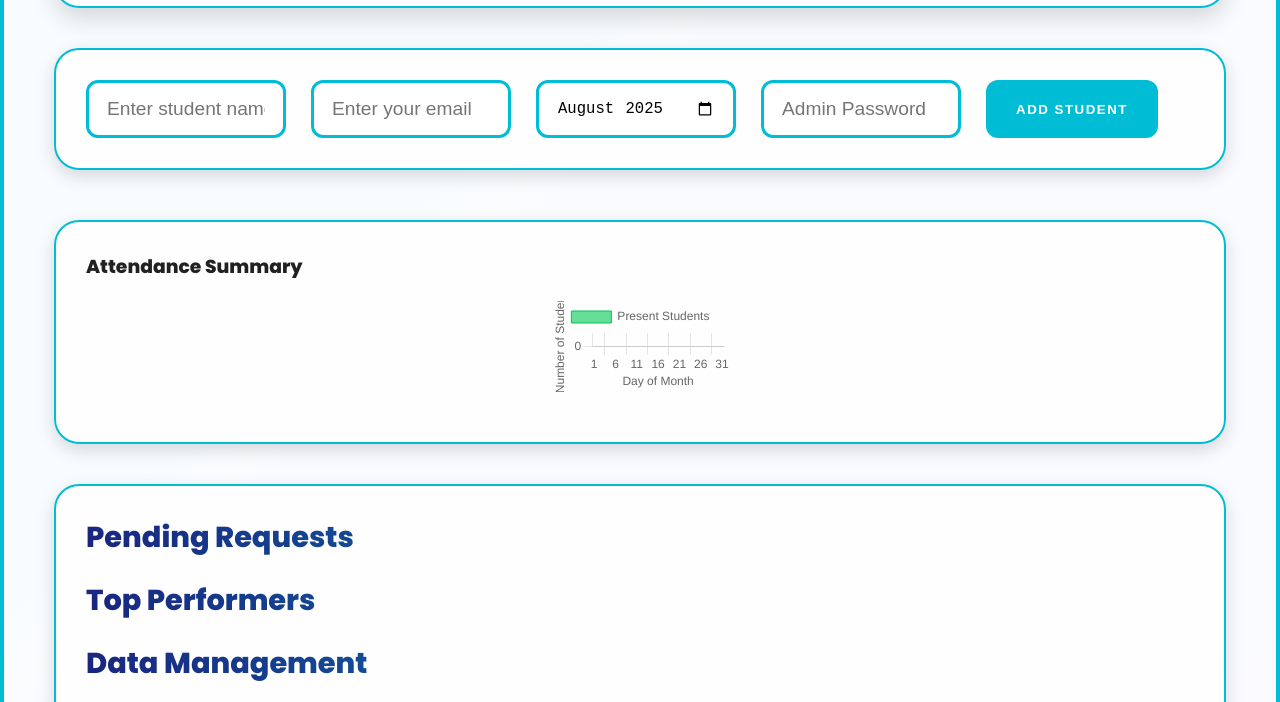
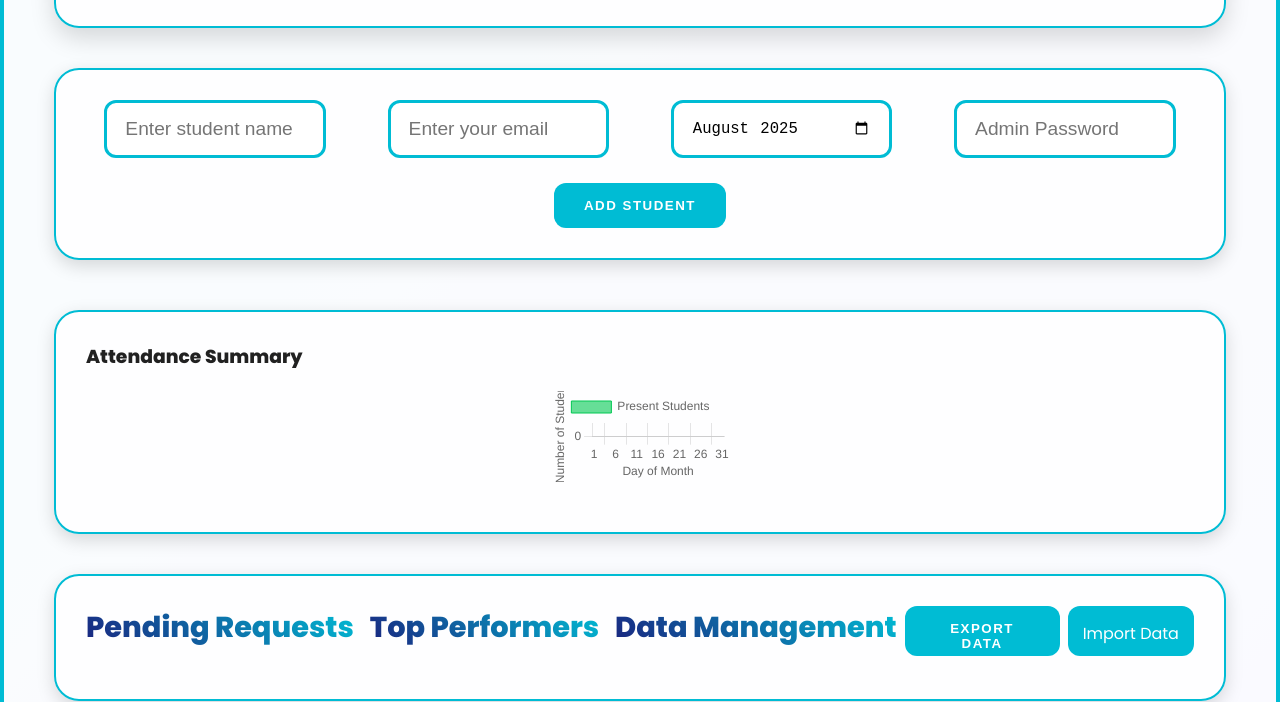
Before and after one commit to devillikevd/Attendance-Sheet, a plain HTML site: page dashboard.html in a window 1280 px wide. Shown: the part 1306-2008 px from the top of the page. Drawn offline with nearby package versions, Linux system fonts and the light colour scheme.

Commit message:
Fixed The Spacing and Alignment

```diff
--- /dev/null
+++ b/dashboard.css
@@ -0,0 +1,32 @@
+.nav-links{
+    margin: 0;
+    display: flex;
+    gap: 60px;
+}
+.container{
+padding-top:70px ;
+}
+.music-control{
+    margin-right: 30px;
+}
+.admin-controls{
+    display: flex;
+    justify-content: space-between;
+    vertical-align: middle;
+}
+.admin-controls button{
+height: 50px;
+width: 14%;
+}
+.admin-controls label{
+height: 50px;
+
+}
+.input-section{
+   display: flex;
+   justify-content: space-around;
+   width: 100%;
+}
+.input-section input{
+    width: 20%;
+}
--- a/dashboard.html
+++ b/dashboard.html
@@ -7,6 +7,7 @@
     <link href="https://fonts.googleapis.com/css2?family=Poppins:wght@400;600;800&display=swap" rel="stylesheet">
     <link rel="stylesheet" href="https://cdnjs.cloudflare.com/ajax/libs/font-awesome/5.15.4/css/all.min.css">
     <link rel="stylesheet" href="styles.css">
+    <link rel="stylesheet" href="dashboard.css">
     <script src="dashboard.js"></script>
     <script src="https://cdn.jsdelivr.net/npm/chart.js"></script>
 
```
